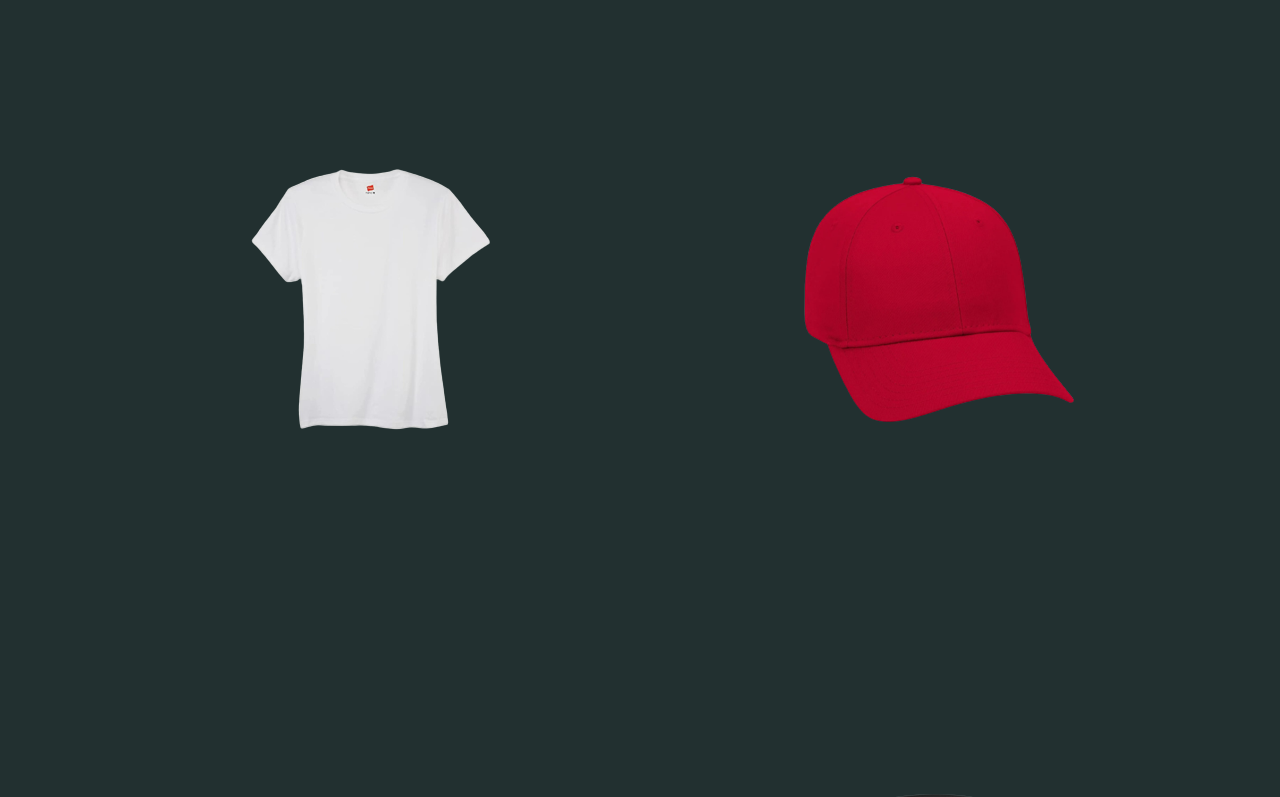
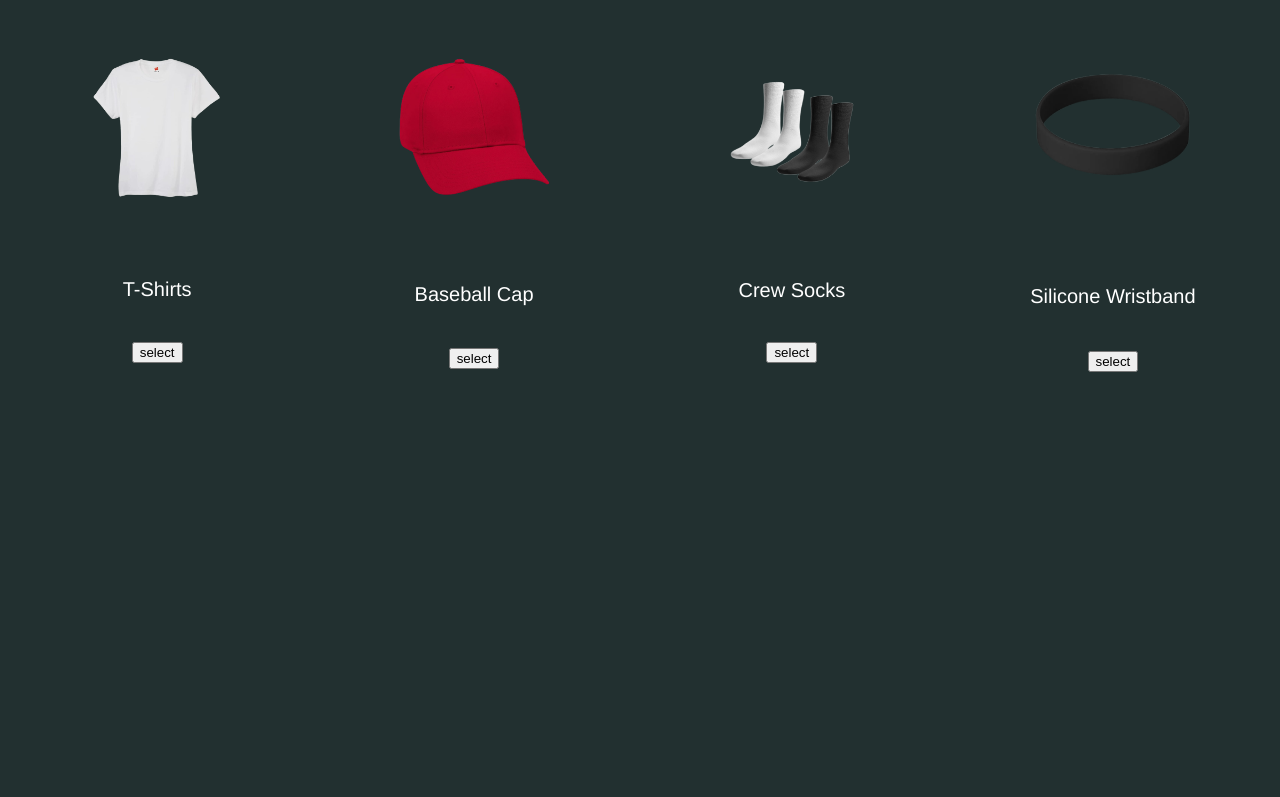
Before and after one commit to therealdeek/2022-TEK-JAVA-DK, a plain HTML site: page VSCode Files/Argot-SBA/products.html in a window 1280 px wide. Shown: the top 797 px of the page. Drawn offline with Linux system fonts and the light colour scheme.

Commit message:
product page update after adding buttons

```diff
--- a/VSCode Files/Argot-SBA/products.css
+++ b/VSCode Files/Argot-SBA/products.css
@@ -1,5 +1,8 @@
 body{
-    background-color:rgba(21, 36, 36, 0.942)
+    background-color:rgba(21, 36, 36, 0.942);
+    font-family:Helvetica, Arial, sans-serif;
+    margin: 1px;
+    padding: 0%;
 
 }
 
@@ -15,3 +18,23 @@ body{
     display: table;
     clear: both;
 }
+
+.imgContainer img,
+.imageContainer img{
+    width: 100%;
+    height: auto;
+}
+
+.imgButton{
+    text-align: center;
+}
+
+label{
+    display: block;
+    margin-bottom: 10px;
+    text-align: center;
+    color: white;
+    font-size: 20px;
+    padding: 10%;
+
+}
--- a/VSCode Files/Argot-SBA/products.html
+++ b/VSCode Files/Argot-SBA/products.html
@@ -10,22 +10,55 @@
 
 </head>
 <body>
-    <!-- Aligning the photos -->
-
-<div class="row">
-    <div class="column">
-        <img src="/VSCode Files/Argot-SBA/Images/T-Shirt-removebg-preview.png" alt="T-Shirt pic">
-    </div>
-    <div class="column">
-        <img src="/VSCode Files/Argot-SBA/Images/BaseBall_Hat-removebg-preview.png" alt="Baseball Cap pic">
-    </div>
-    <div class="column">
-        <img src="/VSCode Files/Argot-SBA/Images/Crew_Socks-removebg-preview.png" alt="Crew Socks pic">
-    </div>
-    <div class="column">
-        <img src="/VSCode Files/Argot-SBA/Images/Silicone_Wristband-removebg-preview.png" alt="Silicone Wristband pic">
-    </div>
-</div>
+    <!-- Aligning the photos, adding button to select item, labeling items -->
+    <table>
+        <tr>
+            <td>
+                <div class="imgContainer">
+                    <div>
+                        <img src="/VSCode Files/Argot-SBA/Images/T-Shirt-removebg-preview.png" width="500px" height="500px" />
+                        <label for="image pics">T-Shirts</label>
+                    </div>
+                    <div class="imgButton">
+                        <button value="select">select</button>
+                    </div>
+                </div>
+            </td>
+            <td>
+                <div class="imgContainer">
+                    <div>
+                        <img src="/VSCode Files/Argot-SBA/Images/BaseBall_Hat-removebg-preview.png" width="500px" height="500px" />
+                        <label for="image pics">Baseball Cap</label>
+                    </div>
+                    <div class="imgButton">
+                        <button value="select">select</button>
+                    </div>
+                </div>
+            </td>
+            <td>
+                <div class="imgContainer">
+                    <div>
+                        <img src="/VSCode Files/Argot-SBA/Images/Crew_Socks-removebg-preview.png" width="500px" height="500px" />
+                        <label for="image pics">Crew Socks</label>
+                    </div>
+                    <div class="imgButton">
+                        <button value="select">select</button>
+                    </div>
+                </div>
+            </td>
+            <td>
+                <div class="imgContainer">
+                    <div>
+                        <img src="/VSCode Files/Argot-SBA/Images/Silicone_Wristband-removebg-preview.png" width="500px" height="500px" />
+                        <label for="image pics">Silicone Wristband</label>
+                    </div>
+                    <div class="imgButton">
+                        <button value="select">select</button>
+                    </div>
+                </div>
+            </td>
+        </tr>
+    </table>
 
 
 </body>
```
